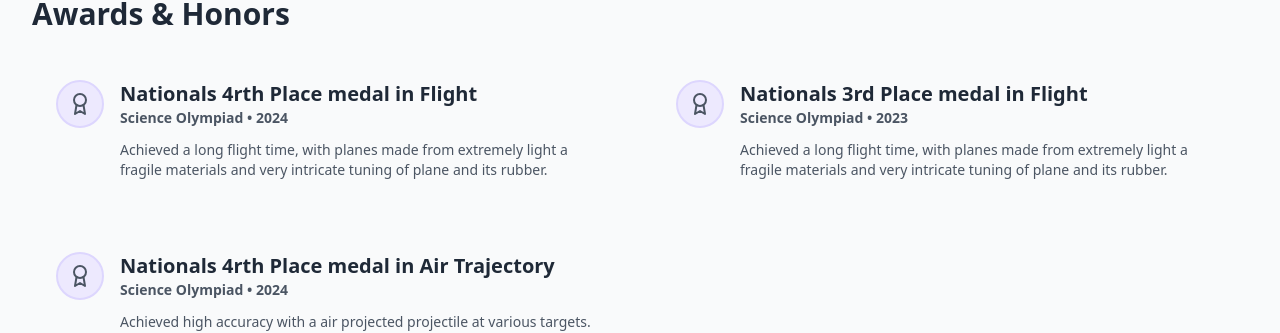
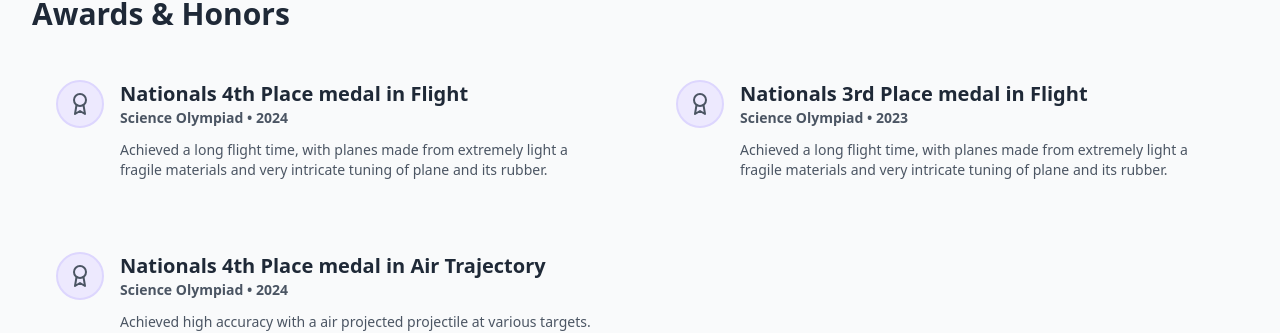
Before and after one commit to coi-lab/RaymondWang, a React (Vite) app: page / in a window 1280 px wide. Shown: the part 8173-8506 px from the top of the page. Built offline with nearby package versions, Linux system fonts and the light colour scheme.

Commit message:
spelled 4th wrong

```diff
--- a/components/AchievementsPage.jsx
+++ b/components/AchievementsPage.jsx
@@ -4,7 +4,7 @@ import { Award } from 'lucide-react';
 const AchievementsPage = () => {
   const awards = [
     {
-      title: 'Nationals 4rth Place medal in Flight',
+      title: 'Nationals 4th Place medal in Flight',
       org: 'Science Olympiad',
       year: '2024',
       description: 'Achieved a long flight time, with planes made from extremely light a fragile materials and very intricate tuning of plane and its rubber.'
@@ -16,7 +16,7 @@ const AchievementsPage = () => {
       description: 'Achieved a long flight time, with planes made from extremely light a fragile materials and very intricate tuning of plane and its rubber.'
     },
     {
-      title: 'Nationals 4rth Place medal in Air Trajectory',
+      title: 'Nationals 4th Place medal in Air Trajectory',
       org: 'Science Olympiad',
       year: '2024',
       description: 'Achieved high accuracy with a air projected projectile at various targets.'
```
